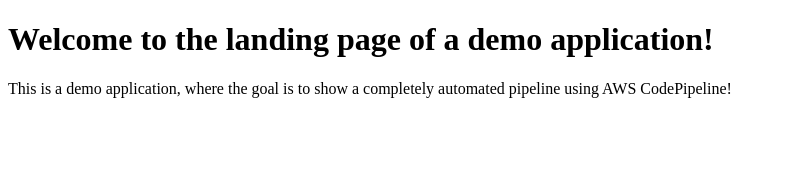
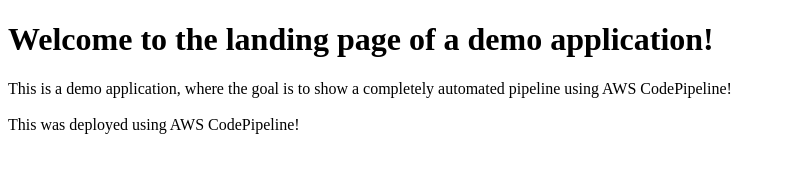
Before and after one commit to bradleyrgriffin/demo-application, a plain HTML site: page index.html in a window 1280 px wide. Shown: the whole page, without its empty margins (0-785 px from the left). Drawn offline with Linux system fonts and the light colour scheme.

Commit message:
Update index.html

```diff
--- a/index.html
+++ b/index.html
@@ -1,4 +1,4 @@
 <!DOCTYPE html>
 <h1>Welcome to the landing page of a demo application!</h1>
-<body>This is a demo application, where the goal is to show a completely automated pipeline using AWS CodePipeline!</body>
+<body>This is a demo application, where the goal is to show a completely automated pipeline using AWS CodePipeline!<br><br>This was deployed using AWS CodePipeline!</body>
 </html>
```
